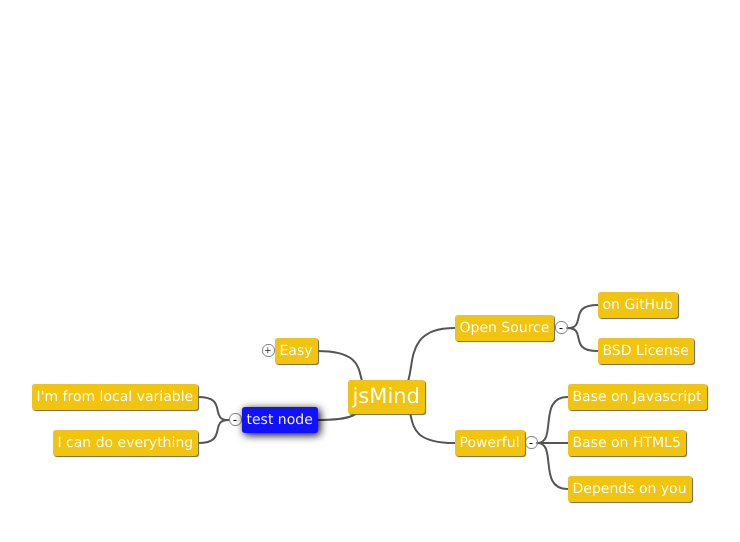
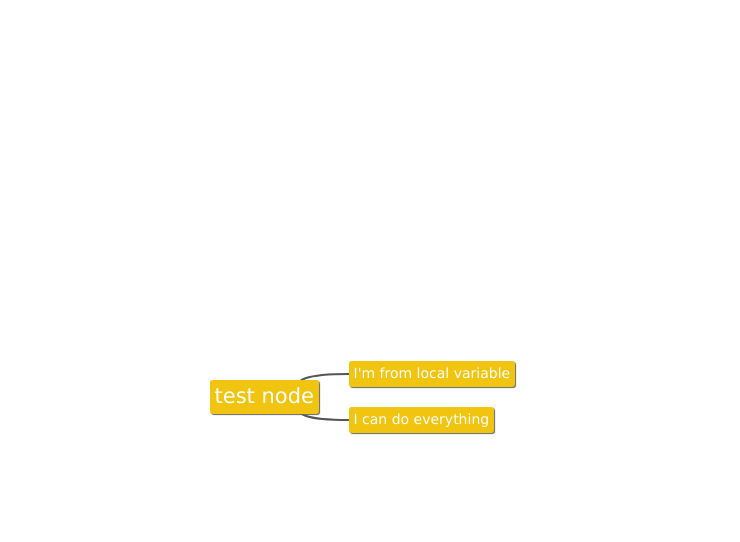
Before and after one commit to Leo-Mu/jsmindshixian1, a plain HTML site: page untitled.html in a window 1280 px wide. Both pictures are taken after a click on the element "test node". Shown: the top 542 px of the page, without its empty margins (389-1129 px from the left). Drawn offline with Linux system fonts and the light colour scheme.

Commit message:
大功告成
针对树对象格式的点击跳转深入已完成！！！

```diff
--- a/untitled.html
+++ b/untitled.html
@@ -11,7 +11,7 @@
 <div id="jsmind_container" style="height: 778px; width: 1500px;"></div>
 </body>
 <script type="text/javascript">
-	function display(data){
+	function display(){
 		var options = {
 			container:'jsmind_container',
 			editable:false,
@@ -22,17 +22,56 @@
 		// 让 jm 显示这个 mind 即可
 		jm.show(mind);
 	}
-    function addclick(){
+  function addclick(){
 		var i = 0;
 		while(document.getElementsByTagName("jmnode")[i]){
-			document.getElementsByTagName("jmnode")[i].setAttribute('onclick',"changeDisplay(mind)");
+			document.getElementsByTagName("jmnode")[i].setAttribute('onclick',"changeDisplay(this)");
 			i++;
 		}
 	}
-	function changeDisplay(data){
-		console.log("changeDisplay called");
+	function changeDisplay(element){
+		var nodeid = element.attributes["nodeid"].value;
+		console.log("changeDisplay called" + ' ' +nodeid);
+		if(nodeid == 'root')return;
+		var node = searchInMind(nodeid);
+		console.log(node['id'] + ' ' + node['topic']);
+		moveData(node);
+		var change = document.getElementById('jsmind_container');
+		var futher = change.parentNode;
+		futher.removeChild(change);
+		var changed = document.createElement("div");
+		futher.appendChild(changed);
+		var newElement = futher.getElementsByTagName("div")[0];
+		newElement.setAttribute('id',"jsmind_container");
+		newElement.setAttribute('style',"height: 778px; width: 1500px;");
+		display();
 	}
-	//上面是函数，下面是数据
+	function moveData(node){
+		mind['data'] = node;
+	}
+	function searchInMind(nodeid){
+		var scroe = mind["data"]["children"];
+		return searchInBranch(scroe,nodeid);
+	}
+	function searchInBranch(nodeArry, nodeid){
+		/*
+		for (var i in nodeArry) {
+			if(nodeArry[i]['id'] == nodeid)return nodeArry[i];
+			if (nodeArry[i]['children']){
+				var node = searchInBranch(nodeArry[i]['children'],nodeid);
+				if(node)return node;
+			}
+		}
+		*/
+		for (var i = 0; i < nodeArry.length; i++) {
+			if(nodeArry[i]['id'] == nodeid)return nodeArry[i];
+			if (nodeArry[i]['children']){
+				var node = searchInBranch(nodeArry[i]['children'],nodeid);
+				if(node)return node;
+			}
+		}
+	}
+	//上面是函数，下面是树对象数据
     var mind = {
 		/* 元数据，定义思维导图的名称、作者、版本等信息 */
 		"meta":{
@@ -65,8 +104,8 @@
 			]}
 		]}
 	};
-	//上面是数据，下面是要执行的n具体操作
-	display(mind);
+	//上面是数据，下面是要执行的具体操作
+	display();
 	addclick();
 </script>
 </html>
```
